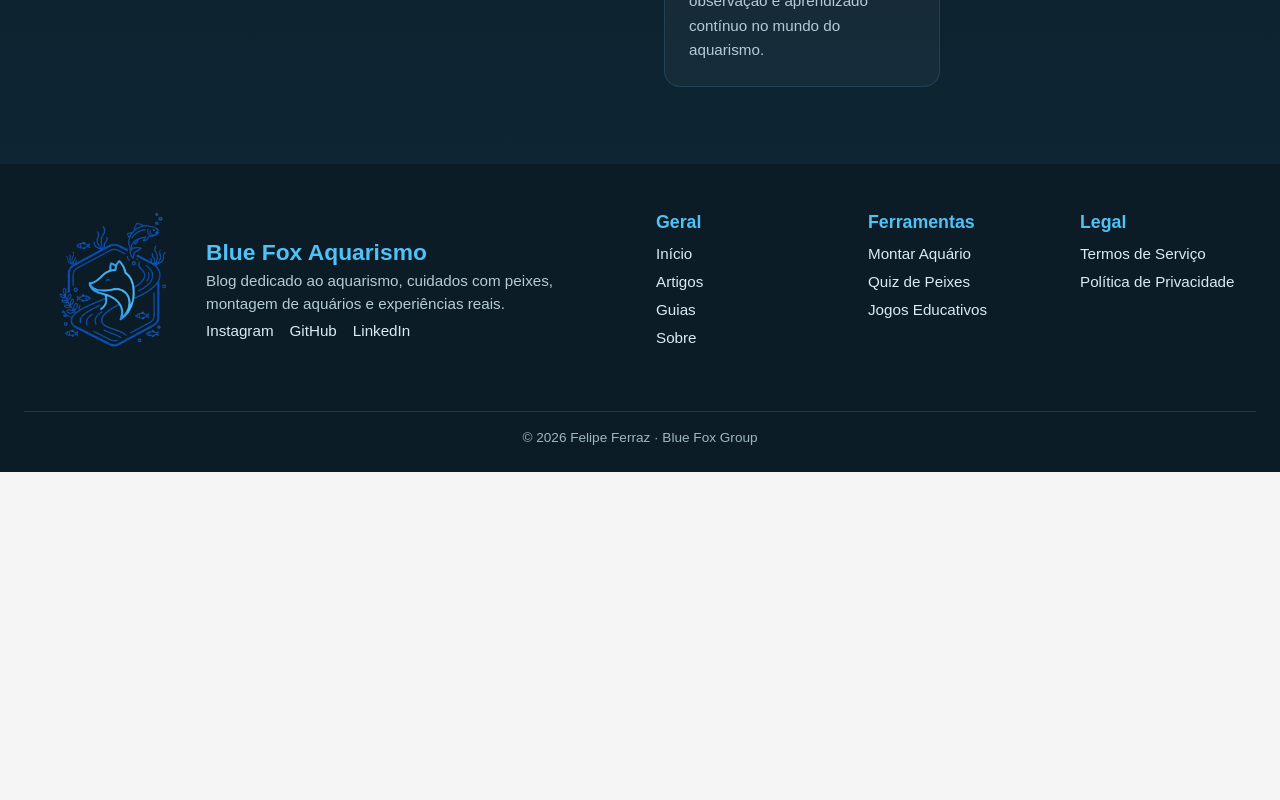
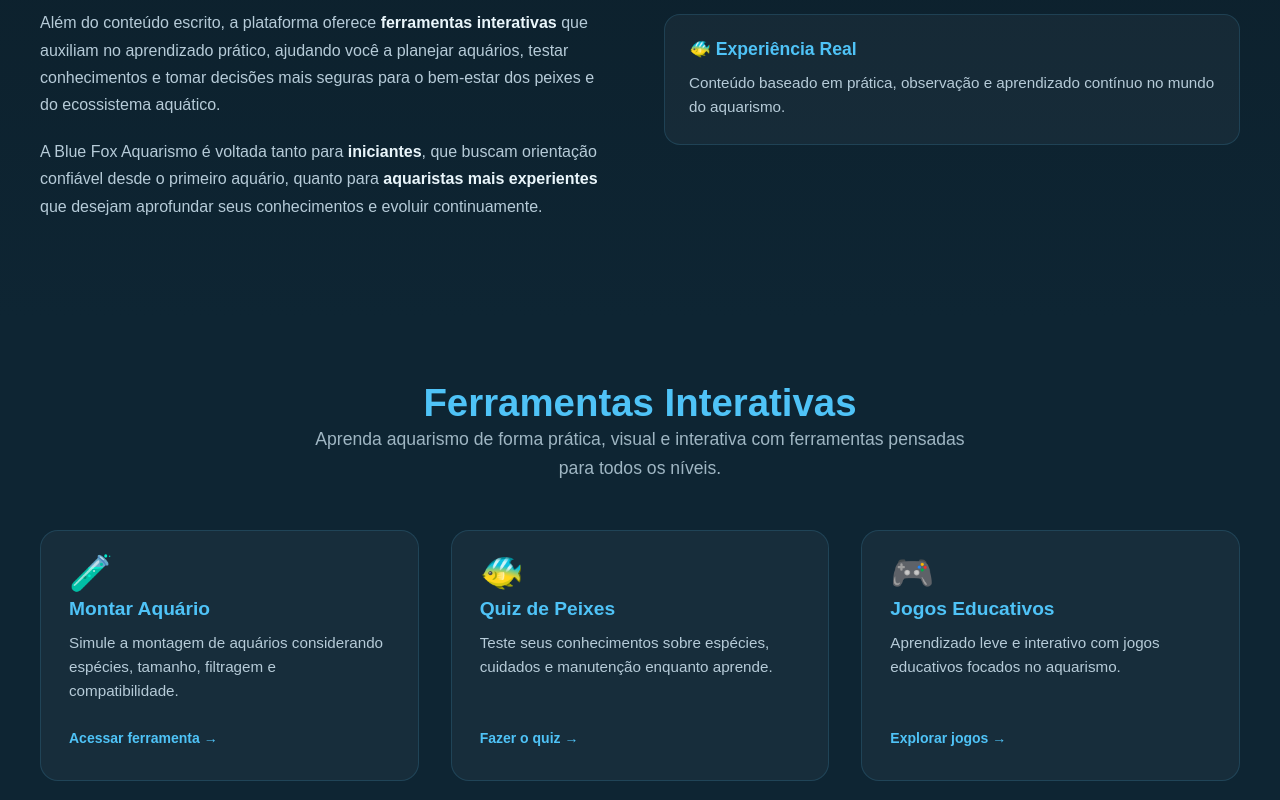
Before and after one commit to FelipeFerraz4/aquarismo-app, an Angular app in the folder frontend/: page / in a window 1280 px wide. Shown: the part 1020-1820 px from the top of the page. Before the commit the page ends 1492 px from the top, so only its background shows below. Built offline with nearby package versions, Linux system fonts and the light colour scheme.

Commit message:
feat: create tools section in the home page

```diff
--- a/frontend/src/app/features/blog/pages/blog-home/blog-home.html
+++ b/frontend/src/app/features/blog/pages/blog-home/blog-home.html
@@ -1,3 +1,4 @@
+<!-- Hero Carousel -->
 <section class="hero-carousel" (mouseenter)="onMouseEnter()" (mouseleave)="onMouseLeave()">
     <div class="carousel">
 
@@ -28,6 +29,8 @@
 
     </div>
 </section>
+
+<!-- About Platform -->
 <section class="about-platform">
     <div class="about-container">
 
@@ -42,14 +45,34 @@
             <div class="about-text">
                 <p>
                     A <strong>Blue Fox Aquarismo</strong> é uma plataforma educacional criada
-                    para compartilhar experiências reais sobre aquários, peixes,
-                    plantas e manutenção.
+                    para compartilhar conhecimento real e acessível sobre aquários,
+                    peixes, plantas aquáticas e manutenção responsável.
                 </p>
 
                 <p>
-                    Aqui você não encontra apenas teoria, mas também erros comuns,
-                    boas práticas, guias passo a passo e ferramentas interativas que
-                    ajudam desde iniciantes até aquaristas mais experientes.
+                    O projeto nasceu da prática e da observação do dia a dia no aquarismo,
+                    reunindo experiências reais, aprendizados contínuos e situações comuns
+                    enfrentadas por quem está começando ou já possui um aquário montado.
+                </p>
+
+                <p>
+                    Aqui você não encontra apenas teoria isolada, mas também explicações
+                    claras sobre erros frequentes, boas práticas, cuidados essenciais,
+                    ciclagem, compatibilidade entre espécies e manutenção a longo prazo.
+                </p>
+
+                <p>
+                    Além do conteúdo escrito, a plataforma oferece <strong>ferramentas
+                        interativas</strong> que auxiliam no aprendizado prático, ajudando você
+                    a planejar aquários, testar conhecimentos e tomar decisões mais seguras
+                    para o bem-estar dos peixes e do ecossistema aquático.
+                </p>
+
+                <p>
+                    A Blue Fox Aquarismo é voltada tanto para <strong>iniciantes</strong>,
+                    que buscam orientação confiável desde o primeiro aquário, quanto para
+                    <strong>aquaristas mais experientes</strong> que desejam aprofundar
+                    seus conhecimentos e evoluir continuamente.
                 </p>
             </div>
 
@@ -82,3 +105,57 @@
 
     </div>
 </section>
+
+<!-- Tools -->
+<section class="tools">
+    <div class="tools-container">
+
+        <header class="tools-header">
+            <h2>Ferramentas Interativas</h2>
+            <p>
+                Aprenda aquarismo de forma prática, visual e interativa com
+                ferramentas pensadas para todos os níveis.
+            </p>
+        </header>
+
+        <div class="tools-grid">
+
+            <div class="tool-card">
+                <div class="tool-icon">🧪</div>
+                <h3>Montar Aquário</h3>
+                <p>
+                    Simule a montagem de aquários considerando espécies,
+                    tamanho, filtragem e compatibilidade.
+                </p>
+                <a routerLink="/ferramentas/montar-aquario" class="tool-link">
+                    Acessar ferramenta →
+                </a>
+            </div>
+
+            <div class="tool-card">
+                <div class="tool-icon">🐠</div>
+                <h3>Quiz de Peixes</h3>
+                <p>
+                    Teste seus conhecimentos sobre espécies, cuidados e
+                    manutenção enquanto aprende.
+                </p>
+                <a routerLink="/ferramentas/quiz-peixes" class="tool-link">
+                    Fazer o quiz →
+                </a>
+            </div>
+
+            <div class="tool-card">
+                <div class="tool-icon">🎮</div>
+                <h3>Jogos Educativos</h3>
+                <p>
+                    Aprendizado leve e interativo com jogos educativos
+                    focados no aquarismo.
+                </p>
+                <a routerLink="/ferramentas/jogos" class="tool-link">
+                    Explorar jogos →
+                </a>
+            </div>
+
+        </div>
+    </div>
+</section>
--- a/frontend/src/app/features/blog/pages/blog-home/blog-home.scss
+++ b/frontend/src/app/features/blog/pages/blog-home/blog-home.scss
@@ -188,7 +188,7 @@
 
 .about-features {
     display: grid;
-    grid-template-columns: repeat(2, 1fr);
+    grid-template-columns: repeat(1s, 1fr);
     gap: 1.5rem;
 }
 
@@ -235,3 +235,107 @@
         margin-bottom: 2rem;
     }
 }
+
+// Tools Section
+
+.tools {
+    background: #0e2533;
+    padding: clamp(3rem, 6vw, 5rem) 1.5rem;
+    color: #b6cbd8;
+}
+
+.tools-container {
+    max-width: 1200px;
+    margin: 0 auto;
+}
+
+.tools-header {
+    text-align: center;
+    max-width: 680px;
+    margin: 0 auto 3rem;
+}
+
+.tools-header h2 {
+    font-size: clamp(1.8rem, 4vw, 2.4rem);
+    color: #4fc3f7;
+    margin-bottom: 0.75rem;
+}
+
+.tools-header p {
+    font-size: clamp(0.95rem, 2.5vw, 1.1rem);
+    color: #9fb6c3;
+    line-height: 1.6;
+}
+
+.tools-grid {
+    display: grid;
+    grid-template-columns: repeat(3, 1fr);
+    gap: 2rem;
+}
+
+.tool-card {
+    background: rgba(255, 255, 255, 0.04);
+    border: 1px solid rgba(79, 195, 247, 0.15);
+    border-radius: 18px;
+    padding: 2rem 1.75rem;
+    display: flex;
+    flex-direction: column;
+    height: 100%;
+    transition: transform 0.25s ease, box-shadow 0.25s ease;
+}
+
+.tool-card:hover {
+    transform: translateY(-6px);
+    box-shadow: 0 16px 36px rgba(0, 0, 0, 0.35);
+}
+
+.tool-icon {
+    font-size: 2.2rem;
+    margin-bottom: 1rem;
+}
+
+.tool-card h3 {
+    color: #4fc3f7;
+    margin-bottom: 0.75rem;
+    font-size: 1.2rem;
+}
+
+.tool-card p {
+    font-size: 0.95rem;
+    line-height: 1.6;
+    margin-bottom: 1.5rem;
+    flex-grow: 1;
+}
+
+.tool-link {
+    align-self: flex-start;
+    font-weight: 600;
+    color: #4fc3f7;
+    text-decoration: none;
+    transition: color 0.2s ease, transform 0.2s ease;
+}
+
+.tool-link:hover {
+    color: #81d4fa;
+    transform: translateX(4px);
+}
+
+@media (max-width: 992px) {
+    .tools-grid {
+        grid-template-columns: repeat(2, 1fr);
+    }
+}
+
+@media (max-width: 600px) {
+    .tools-grid {
+        grid-template-columns: 1fr;
+    }
+
+    .tool-card {
+        padding: 1.75rem 1.5rem;
+    }
+
+    .tool-link {
+        align-self: center;
+    }
+}
```
